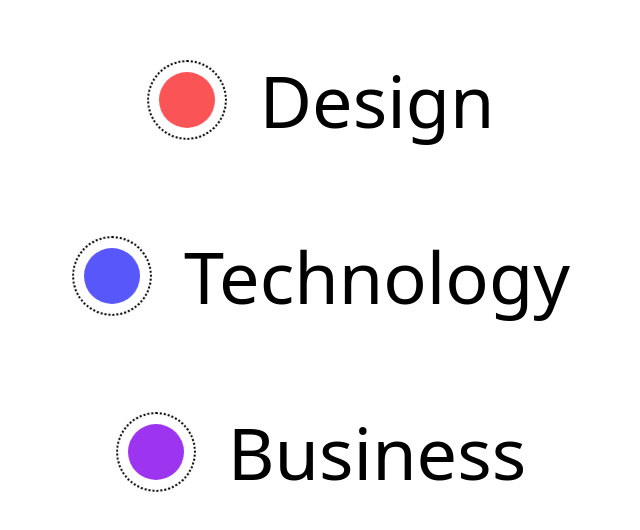
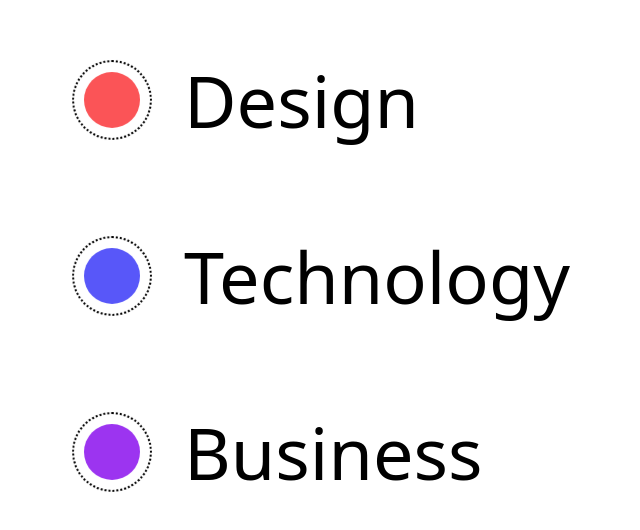
Before and after one commit to subh2312/leo9services, a React (Vite) app: page / in a window 1280 px wide. Shown: the part 108-638 px from the top of the page, without its empty margins (319-959 px from the left). Built offline with nearby package versions, Linux system fonts and the light colour scheme.

Commit message:
adjusted paddings

```diff
--- a/src/App.jsx
+++ b/src/App.jsx
@@ -1,6 +1,6 @@
-import React, { useEffect, useState } from "react";
+import { useEffect, useState } from "react";
 import { motion } from "framer-motion";
-import "./App.css"; // Import the CSS file
+import "./App.css";
 
 const App = () => {
   const [scrollStep, setScrollStep] = useState(-1);
@@ -19,10 +19,10 @@ const App = () => {
 
     if (event.deltaY > 0) {
       // Scroll down
-      setScrollStep((prev) => Math.min(prev + 1, texts.length - 1)); // Limit to texts.length - 1
+      setScrollStep((prev) => Math.min(prev + 1, texts.length - 1));
     } else {
       // Scroll up
-      setScrollStep((prev) => Math.max(prev - 1, -1)); // Limit to -1
+      setScrollStep((prev) => Math.max(prev - 1, -1));
     }
   };
 
@@ -32,10 +32,11 @@ const App = () => {
   }, [lastScrollTime]);
 
   return (
+    <div className="flex justify-center items-center">
       <div className="centered-container flex flex-col items-center overflow-x-scroll p-4 md:p-8">
         {texts.map((text, index) => (
           <motion.div
-          className=" mb-4 md:mb-8 p-4 md:p-8 w-full max-w-max min-w-max"
+            className=" w-full p-4 md:p-8 mb-4 md:mb-8"
             key={index}
             style={{
               position: "relative",
@@ -71,7 +72,9 @@ const App = () => {
                 {text.subItems.map((subItem, subIndex) => (
                   <motion.div
                     className={`text-xl md:text-4xl ${
-                    text.title === "Design" ? "pl-16 lg:pl-32" : "pl-8 lg:pl-36"
+                      text.title === "Design"
+                        ? "pl-16 lg:pl-32"
+                        : "pl-8 lg:pl-36"
                     } md:pl-28`}
                     key={subIndex}
                     initial={{ opacity: 0, x: -50 }}
@@ -87,6 +90,7 @@ const App = () => {
           </motion.div>
         ))}
       </div>
+    </div>
   );
 };
 
```
Lines whose indentation alone changed are shown as unchanged.
